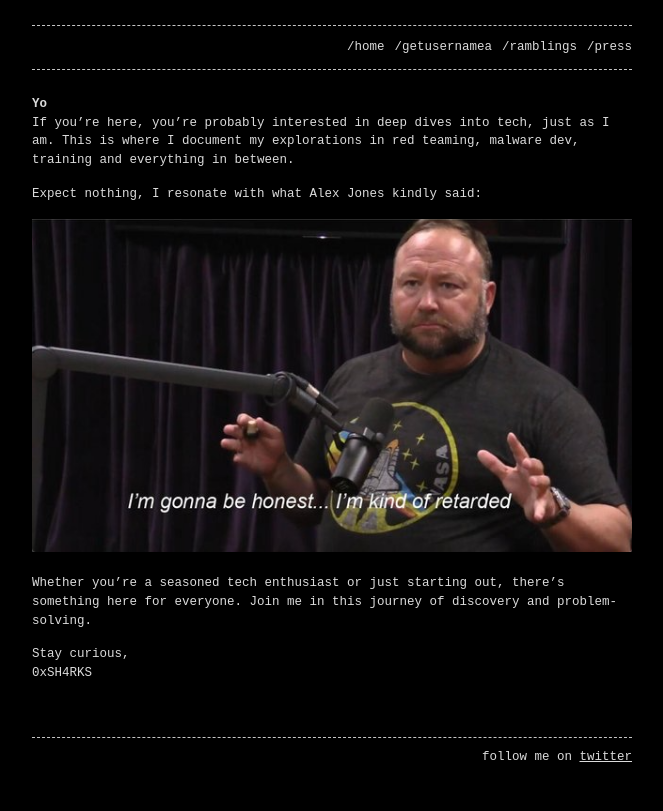
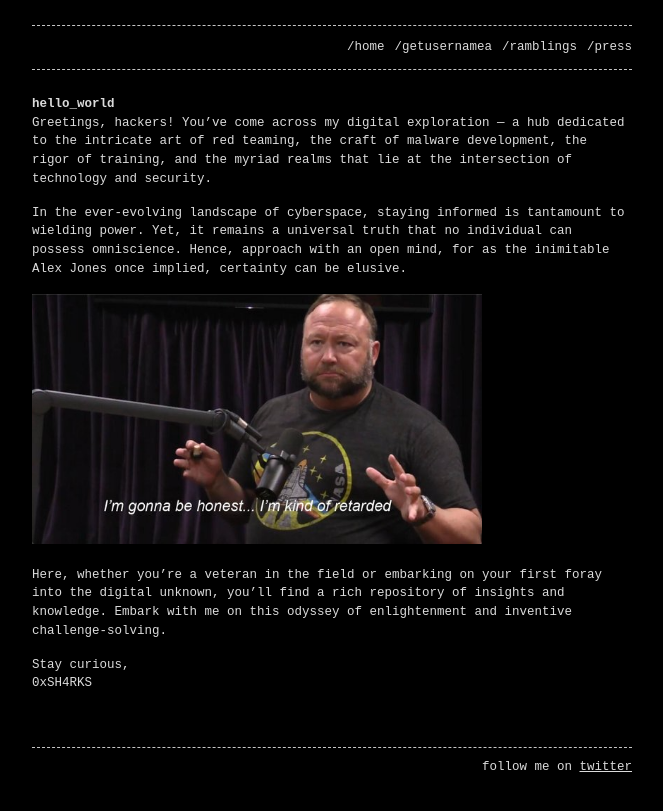
Before and after one commit to 0xSH4RKS/0xSH4RKS.github.io, a Jekyll site: the page built from index.md, in a window 1280 px wide. Shown: the top 811 px of the page, without its empty margins (308-971 px from the left). Built offline with Jekyll 4.4.1, drawn with Linux system fonts in a browser that asks for light colours.

Commit message:
additions

```diff
--- a/index.md
+++ b/index.md
@@ -4,15 +4,15 @@ layout: home
 permalink: /
 ---
 
-# Yo
+# hello_world
 
-If you're here, you're probably interested in deep dives into tech, just as I am. This is where I document my explorations in red teaming, malware dev, training and everything in between.
+Greetings, hackers! You've come across my digital exploration — a hub dedicated to the intricate art of red teaming, the craft of malware development, the rigor of training, and the myriad realms that lie at the intersection of technology and security.
 
-Expect nothing, I resonate with what Alex Jones kindly said:
+In the ever-evolving landscape of cyberspace, staying informed is tantamount to wielding power. Yet, it remains a universal truth that no individual can possess omniscience. Hence, approach with an open mind, for as the inimitable Alex Jones once implied, certainty can be elusive.
 
-<img src="assets/alex-jones.png" alt="alex jones retard" width="100%"/>
+<img src="assets/alex-jones.png" alt="alex jones saying" width="75%"/>
 
-Whether you're a seasoned tech enthusiast or just starting out, there's something here for everyone. Join me in this journey of discovery and problem-solving.
+Here, whether you're a veteran in the field or embarking on your first foray into the digital unknown, you'll find a rich repository of insights and knowledge. Embark with me on this odyssey of enlightenment and inventive challenge-solving.
 
 Stay curious,
 0xSH4RKS
```
Also changed, not shown: _ramblings/getloggedon_bof.md (added, +9 -0 lines).
